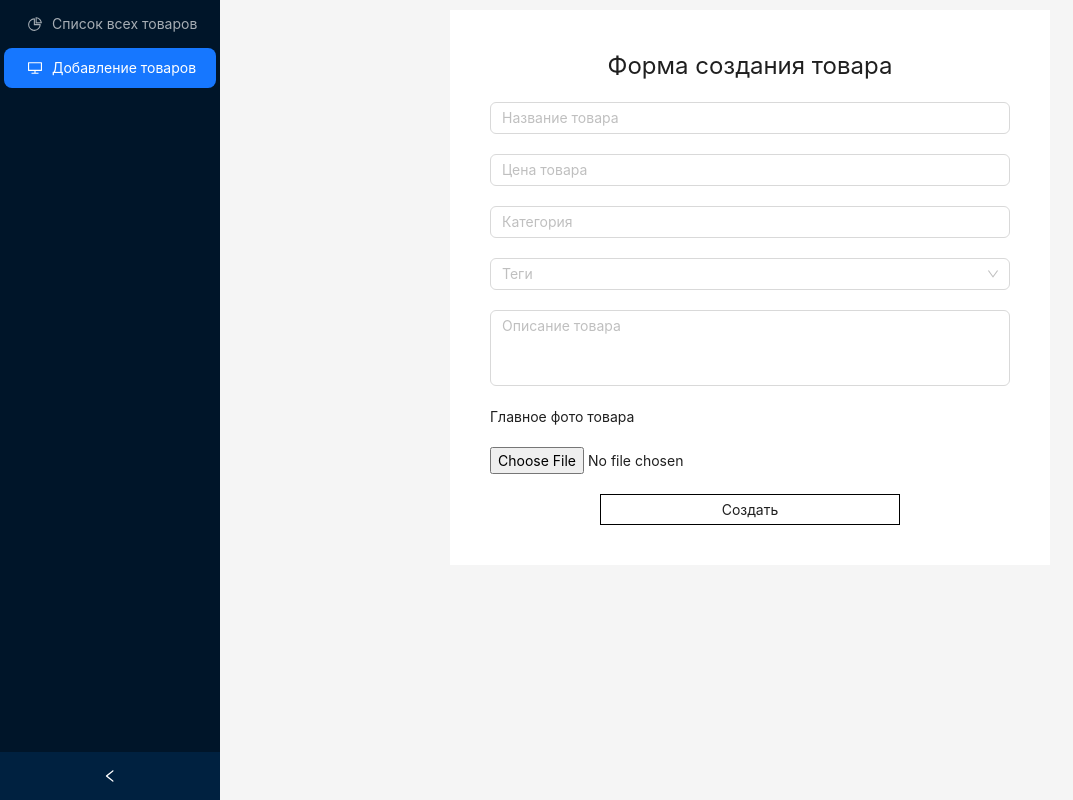
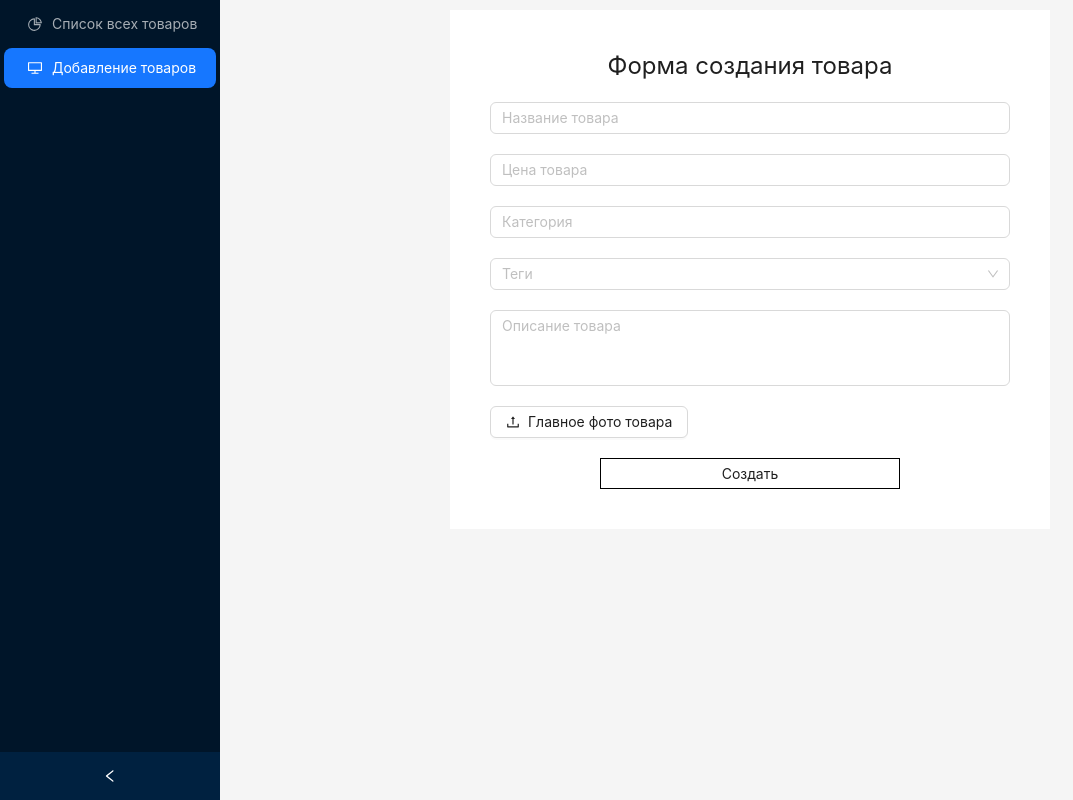
Before and after one commit to stucksippin/fumake, a Next.js app: page /admin in a window 1280 px wide. Both pictures are taken after a click on the item "Добавление товаров". Shown: the whole page, without its empty margins (0-1073 px from the left). Built offline with nearby package versions, Linux system fonts and the light colour scheme; no server answers; the database is empty.

Commit message:
did another upload for createModal

```diff
--- a/components/admin/CreateModal.jsx
+++ b/components/admin/CreateModal.jsx
@@ -1,8 +1,9 @@
 'use client';
-import { Input, Select, message } from 'antd';
+import { Button, Input, Select, Upload, message } from 'antd';
 import { useState, useEffect } from 'react';
 import { uploadImage } from '@/utils/upload';
 import { getTagsOptions, getColorsOptions, getSizesOptions, createFurniture } from '@/libs/serverActions';
+import { UploadOutlined } from '@ant-design/icons';
 
 export default function CreateForm() {
     const [name, setName] = useState('');
@@ -90,19 +91,18 @@ export default function CreateForm() {
             />
 
 
-            <label>Главное фото товара</label>
-            <input type="file" accept="image/*" onChange={(e) => setFile(e.target.files[0])} />
-
-
-            {/* <Upload
-                listType="picture"
-                beforeUpload={() => false} // предотвращаем авто-загрузку
-                // onChange={handleFileChange}
-                multiple
+            <Upload
+                accept="image/*"
+                beforeUpload={(file) => {
+                    setFile(file);
+                    return false; // предотвратить авто-загрузку
+                }}
+                maxCount={1}
+                showUploadList={{ showRemoveIcon: true }}
             >
                 <Button icon={<UploadOutlined />}>Главное фото товара</Button>
             </Upload>
-           */}
+
 
             <button className="w-[300px] border border-black p-1 hover:bg-slate-300 mx-auto" type="submit">
                 Создать
```
Also changed, not shown: libs/serverActions.js, 1 other file (tests, documents, lock files or other folders).
